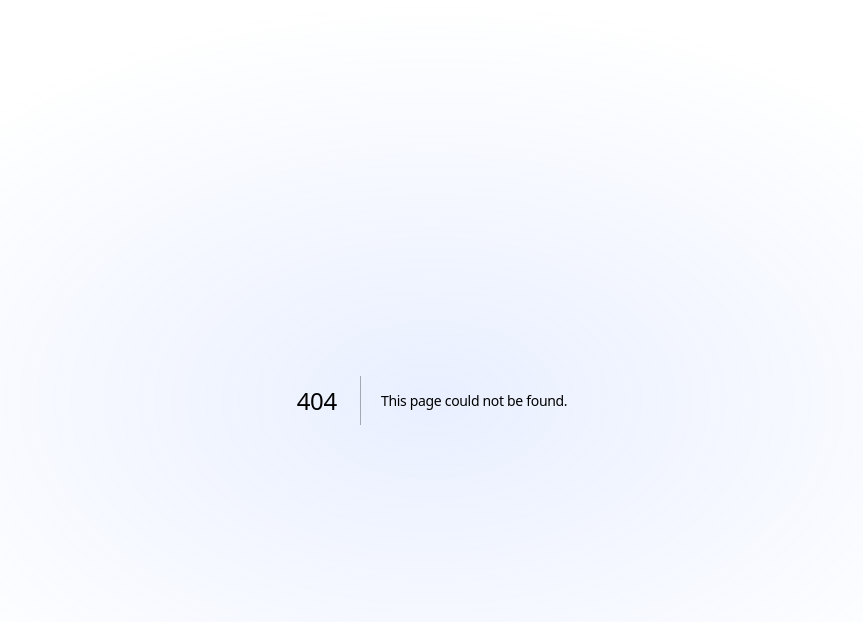
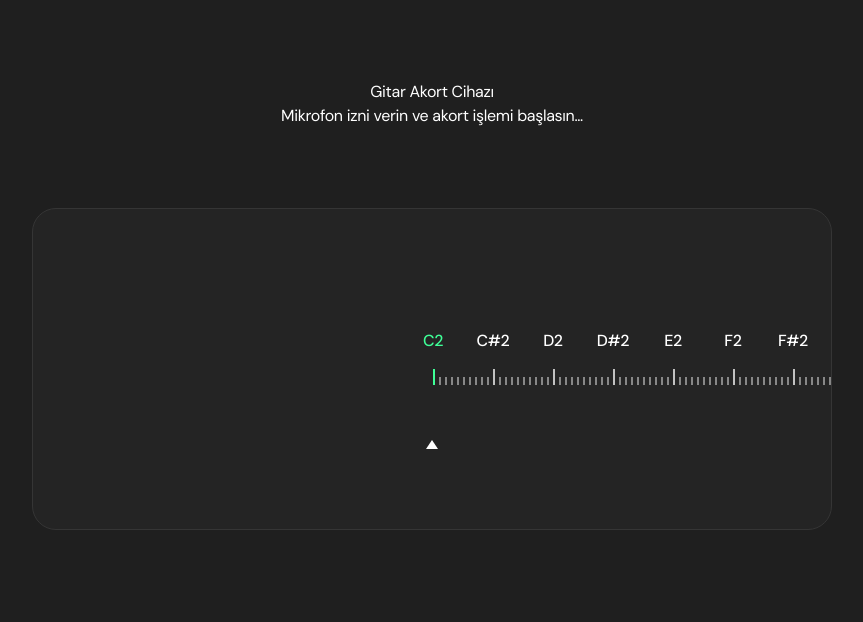
Before and after one commit to emirulucay/mtrnome.app, a Next.js app: page /tuner in a window 1280 px wide. Before the commit this address had no page. Shown: the top 622 px of the page, without its empty margins (208-1071 px from the left). Built offline with nearby package versions, Linux system fonts and the light colour scheme; no server answers.

Commit message:
feat: tuner beta

```diff
--- /dev/null
+++ b/app/tuner/page.jsx
@@ -0,0 +1,168 @@
+"use client";
+import React from "react";
+import { useEffect, useState } from "react";
+import Pitchfinder from "pitchfinder";
+import cx from "classnames";
+
+export default function Home() {
+  const [note, setNote] = useState(null); // Tespit edilen nota
+  const [frequency, setFrequency] = useState(null); // Tespit edilen frekans
+  const [centsOff, setCentsOff] = useState(0); // Notanın ne kadar doğru çalındığını gösteren fark
+  const [order, setOrder] = useState(0);
+  const [selected, setSelected] = useState(0);
+  const notes = [
+    { note: "C2", frequency: 65.41 },
+    { note: "C#2", frequency: 69.3 },
+    { note: "D2", frequency: 73.42 },
+    { note: "D#2", frequency: 77.78 },
+    { note: "E2", frequency: 82.41 },
+    { note: "F2", frequency: 87.31 },
+    { note: "F#2", frequency: 92.5 },
+    { note: "G2", frequency: 98.0 },
+    { note: "G#2", frequency: 103.83 },
+    { note: "A2", frequency: 110.0 },
+    { note: "A#2", frequency: 116.54 },
+    { note: "B2", frequency: 123.47 },
+    { note: "C3", frequency: 130.81 },
+    { note: "C#3", frequency: 138.59 },
+    { note: "D3", frequency: 146.83 },
+    { note: "D#3", frequency: 155.56 },
+    { note: "E3", frequency: 164.81 },
+    { note: "F3", frequency: 174.61 },
+    { note: "F#3", frequency: 185.0 },
+    { note: "G3", frequency: 196.0 },
+    { note: "G#3", frequency: 207.65 },
+    { note: "A3", frequency: 220.0 },
+    { note: "A#3", frequency: 233.08 },
+    { note: "B3", frequency: 246.94 },
+    { note: "C4", frequency: 261.63 },
+    { note: "C#4", frequency: 277.18 },
+    { note: "D4", frequency: 293.66 },
+    { note: "D#4", frequency: 311.13 },
+    { note: "E4", frequency: 329.63 },
+    { note: "F4", frequency: 349.23 },
+    { note: "F#4", frequency: 369.99 },
+    { note: "G4", frequency: 392.0 },
+    { note: "G#4", frequency: 415.3 },
+    { note: "A4", frequency: 440.0 },
+    { note: "A#4", frequency: 466.16 },
+    { note: "B4", frequency: 493.88 },
+    { note: "C5", frequency: 523.25 },
+    { note: "C#5", frequency: 554.37 },
+    { note: "D5", frequency: 587.33 },
+    { note: "D#5", frequency: 622.25 },
+    { note: "E5", frequency: 659.25 },
+    { note: "F5", frequency: 698.46 },
+    { note: "F#5", frequency: 739.99 },
+    { note: "G5", frequency: 783.99 },
+    { note: "G#5", frequency: 830.61 },
+    { note: "A5", frequency: 880.0 },
+    { note: "A#5", frequency: 932.33 },
+    { note: "B5", frequency: 987.77 },
+    { note: "C6", frequency: 1046.5 },
+  ];
+
+  useEffect(() => {
+    // Kullanıcıdan mikrofon izni isteme ve sesi yakalama
+    navigator.mediaDevices
+      .getUserMedia({ audio: true })
+      .then((stream) => {
+        const audioContext = new (window.AudioContext || window.webkitAudioContext)();
+        const analyser = audioContext.createAnalyser();
+        const microphone = audioContext.createMediaStreamSource(stream);
+        const scriptProcessor = audioContext.createScriptProcessor(4096, 1, 1);
+
+        analyser.fftSize = 2048;
+        microphone.connect(analyser);
+        analyser.connect(scriptProcessor);
+        scriptProcessor.connect(audioContext.destination);
+
+        const detectPitch = Pitchfinder.YIN({ sampleRate: audioContext.sampleRate }); // Sample rate kullanarak YIN alg. oluştur
+
+        scriptProcessor.onaudioprocess = function (event) {
+          const audioData = event.inputBuffer.getChannelData(0); // Tek kanal ses verisi
+          const detectedPitch = detectPitch(audioData); // Frekansı tespit et
+
+          // Frekans tespiti yapıldıysa ve 1000 Hz'in altındaysa işlemleri yap
+          if (detectedPitch && detectedPitch <= 1000) {
+            setFrequency(detectedPitch.toFixed(2)); // Frekansı ayarla
+            const closestNote = getNoteFromFrequency(detectedPitch); // Nota tespiti ve ayarlama
+            setNote(closestNote.note);
+            setCentsOff(closestNote.cents); // Cents farkını ayarla
+            setOrder(closestNote.order);
+            setSelected((closestNote.order*10)+Math.round(centsOff/10))
+          }
+        };
+      })
+      .catch((err) => console.error("Mikrofon erişim hatası:", err));
+  }, []);
+
+  // Frekansa göre nota ismini ve cent farkını bulma fonksiyonu
+  function getNoteFromFrequency(frequency) {
+    // En yakın notayı ve cent farkını bul
+    let closestNote = notes[0];
+    let minDiff = Math.abs(frequency - notes[0].frequency);
+    let centDiff = 0;
+
+    for (let i = 1; i < notes.length; i++) {
+      const diff = Math.abs(frequency - notes[i].frequency);
+      if (diff < minDiff) {
+        closestNote = notes[i];
+        minDiff = diff;
+      }
+    }
+
+    // Cent farkını hesapla
+    centDiff = 1200 * Math.log2(frequency / closestNote.frequency);
+
+    return { note: closestNote.note, cents: centDiff.toFixed(2), order: notes.indexOf(closestNote) };
+  }
+
+  return (
+    <div className="w-full min-h-screen bg-[#1F1F1F] flex items-center py-20 flex-col">
+      <h1>Gitar Akort Cihazı</h1>
+      {frequency && <h2>Tespit Edilen Frekans: {frequency} Hz</h2>}
+      {note && (
+        <h2>
+          Nota: {note} ({centsOff} cent fark)
+          Order: {order}
+        </h2>
+      )}
+      {!frequency && !note && <h2>Mikrofon izni verin ve akort işlemi başlasın...</h2>}
+      <div className="w-[800px] flex items-center justify-center relative bg-[#242424] border border-[#353535] overflow-hidden mt-20 py-40 rounded-3xl ">
+        <div
+          className="absolute bottom-1/4 left-1/2 w-0 h-0 -translate-x-1/2
+  border-l-[6px] border-l-transparent
+  border-b-[9px] border-b-white
+  border-r-[6px] border-r-transparent"></div>
+        <div className="absolute top-1/2 left-0 translate-y-2/3 ml-[460px] transition-all duration-500" style={{
+          left: `calc(-60px * ${order+1})`,
+          transform: `translateX(${-6 * Math.round(centsOff/10)}px)`,
+        }
+          }>
+          <div className="flex items-end gap-1">
+            {[...Array(481)].map((n, i) => {
+              return (
+                <div
+                  key={i}
+                  className={cx("bg-[#878787] w-[2px] h-2", {
+                    "!h-4 relative bg-[#C1C1C1]": i % 10 == 0,
+                    "!bg-[#3FFF97]" : i % 10 == 0 && i==selected
+                  })}>
+                  <div
+                    className={cx("absolute text-white font-medium bottom-8 transition-all duration-300 text-center -left-0 -translate-x-1/2", {
+                      "!hidden": i % 10 != 0,
+                      "!text-[#3FFF97]": i % 10 == 0 && i==selected
+
+                    })}>
+                    {(i + 1) % 10 == 1 ? notes[i / 10]?.note : ""}
+                  </div>
+                </div>
+              );
+            })}
+          </div>
+        </div>
+      </div>
+    </div>
+  );
+}
--- a/package.json
+++ b/package.json
@@ -22,6 +22,7 @@
     "eslint-config-next": "13.4.19",
     "howler": "^2.2.3",
     "next": "13.4.19",
+    "pitchfinder": "^2.3.2",
     "postcss": "8.4.29",
     "react": "18.2.0",
     "react-dom": "18.2.0",
```
Also changed, not shown: 1 other file (tests, documents, lock files or other folders).
